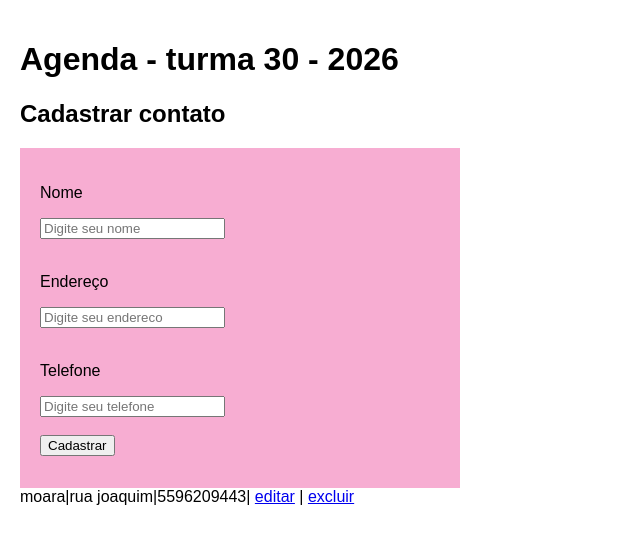
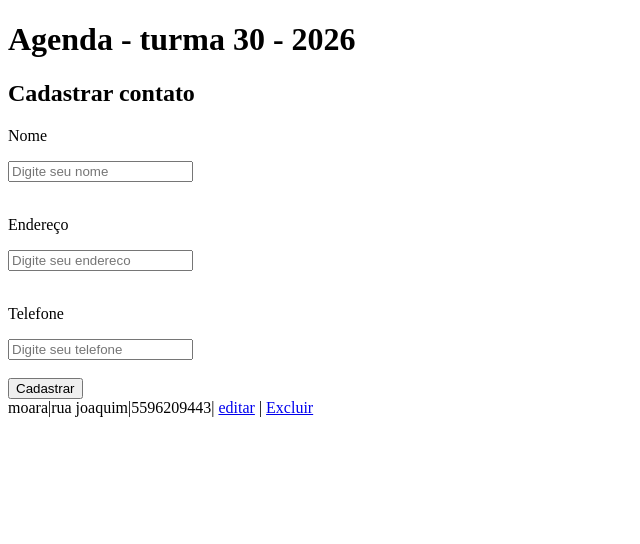
Before and after one commit to moara46033-wq/topicos2026, a PHP site: page / in a window 1280 px wide. Shown: the top 544 px of the page, without its empty margins (0-640 px from the left). Run offline with PHP 8.4, Linux system fonts and the light colour scheme; data comes from the database, SQL or seed files in the repository.

Commit message:
Update index.php

```diff
--- a/moara/index.php
+++ b/moara/index.php
@@ -5,19 +5,6 @@
     <meta name="viewport" content="width=device-width, initial-scale=1.0">
     <title>Agenda de contatos - T30</title>
     <style>
-        body {
-            font-family: Arial, sans-serif;
-            background-color: #ffffff;
-            margin: 0;
-            padding: 20px;
-        }
-
-        form {
-            background-color: #f7add2;
-            padding: 20px;
-            height: 300px;
-            width: 400px;
-        }
 
     </style>
 </head>
@@ -48,8 +35,11 @@ if (mysqli_num_rows ($resultado) >0) {
     $linha= mysqli_fetch_assoc($resultado);{
         while ($linha = mysqli_fetch_assoc($resultado)) {
             echo $linha['nome']. "|" . $linha['endereco']. "|" . $linha['telefone'] . "| <a href='editar.php?id=".$linha['id']."'>
-          editar<a/> | <a href='excluir.php?id='>excluir</a>" .  "<br>"; }
+          editar<a/> | <a href='excluir.php?id=".$linha['id']."'
+          onclick='return confirm(\"Você realmente quer excluir este contato?\");'
+          >Excluir</a>" .  "<br>"; }
     }
+
 
 } else{
     echo "<h3>Nenhum cadastro registrado</h3>";
```
